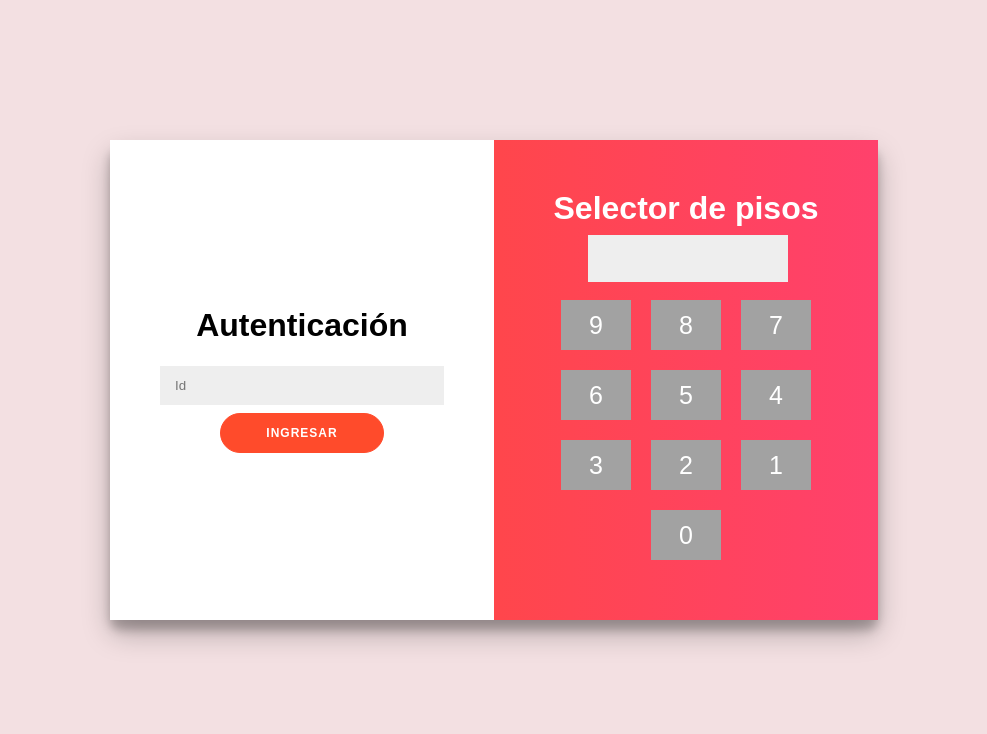
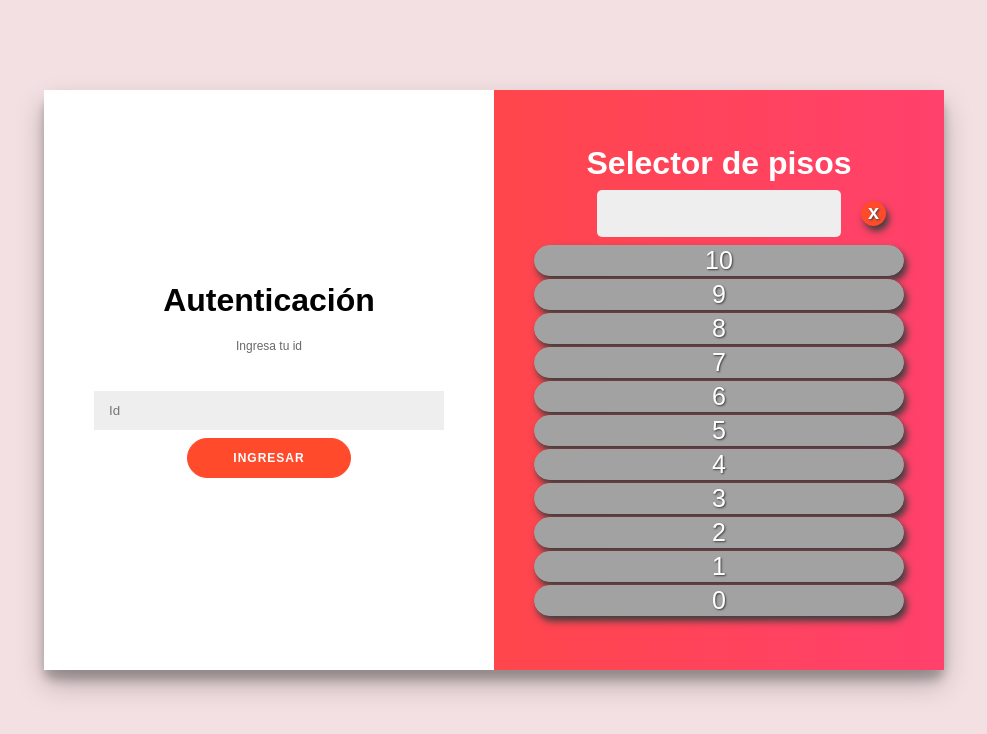
Before and after one commit to valentiaga/seleccion-piso-SD, a plain HTML site: page index.html in a window 1280 px wide. Shown: the whole page, without its empty margins (146-1133 px from the left). Drawn offline with Linux system fonts and the light colour scheme.

Commit message:
cambio botones interfaz grafica

```diff
--- a/index.html
+++ b/index.html
@@ -21,26 +21,22 @@
 				<div class="right-panel">
 					<h1>Selector de pisos</h1>
 					<div class="tecladoPisos">
-						<input id = 'input_piso' class="inputSeleccion" type="text" disabled>
+						<div class="seleccion">
+							<input class="inputSeleccion" type="text" disabled>
+							<div class="borrar">x</div>
+						</div>
 						<div class="pad">
-							<div class="row">
+							<div class="digit">10</div>
 							<div class="digit">9</div>
 							<div class="digit">8</div>
 							<div class="digit">7</div>
-							</div>
-							<div class="row">
 							<div class="digit">6</div>
 							<div class="digit">5</div>
 							<div class="digit">4</div>
-							</div>
-							<div class="row">
 							<div class="digit">3</div>
 							<div class="digit">2</div>
 							<div class="digit">1</div>
-							</div>
-							<div class="row">
 							<div class="digit">0</div>
-							</div>
 						</div>
 					</div>
 				</div>
--- a/selector.css
+++ b/selector.css
@@ -27,8 +27,9 @@ p {
 }
 
 span {
+	margin: 20px 0 30px;
 	font-size: 12px;
-	color: #FFFFFF;
+	color: #696969;
 }
 
 button {
@@ -36,12 +37,16 @@ button {
 	border: 1px solid #FF4B2B;
 	background-color: #FF4B2B;
 	color: #FFFFFF;
+	cursor: pointer;
 	font-size: 12px;
 	font-weight: bold;
 	padding: 12px 45px;
 	letter-spacing: 1px;
 	text-transform: uppercase;
-	transition: transform 80ms ease-in;
+
+	&:hover {
+		background-color: #ea3a1a;
+	}
 }
 
 form {
@@ -68,9 +73,8 @@ input {
 	border-radius: 10px;
 	box-shadow: 0 14px 28px rgba(0, 0, 0, 0.25), 0 10px 10px rgba(0, 0, 0, 0.22);
 	position: relative;
-	width: 768px;
-	max-width: 100%;
-	min-height: 480px;
+	width: 900px;
+	min-height: 580px;
 }
 
 .authentication-container {
@@ -81,7 +85,6 @@ input {
 	width: 50%;
 	z-index: 2;
 }
-
 
 .floor-container {
 	position: absolute;
@@ -120,12 +123,18 @@ input {
 	right: 0;
 }
 
+.pad{
+	display: grid;
+	grid-template-columns: 1fr;
+	grid-template-rows: repeat(11, 1fr);
+	grid-row-gap: 3px;
+}
+
 .tecladoPisos {
 	/* background-color: #eaeaea; */
 	align-items: center;
 	justify-content: center;
 	margin: 50 auto;
-	/* position: relative; */
 }
 
 .row{
@@ -135,30 +144,80 @@ input {
 }
 .digit {
 	background-color: #a2a2a2;
+	border: 1px solid 	#a2a2a2;
 	color: white;
 	cursor: pointer;
 	font-family: 'Mina', sans-serif;
 	font-size: 25px;
-	height: 50px;
-	margin: 10px;
-	line-height: 50px;
+	border-radius: 25px;
+	/* height: 10px; */
+	/* margin: 10px; */
+	/* line-height: 50px; */
 	text-align: center;
-	width: 70px;
+	width: 100%;
+	text-shadow: 1px 1px 2px rgb(63, 62, 62);
+	box-shadow: 3px 5px 7px 0px rgb(63, 62, 62);
 
 	&:hover {
 		background-color: #5d5d5d;
-		color: white;
 	}
 }
 
 
+.seleccion{
+	display: grid;
+	grid-template-columns: 1fr 3fr 1fr  1fr ;
+	grid-template-rows: 1fr;
+	grid-column-gap: 2px;
+
+}
+
 .inputSeleccion {
 	display: block;
-	border-radius: 10;
+	border-radius: 5px;
 	font-family: 'Mina', sans-serif;
 	font-size: 20px;
 	text-align: center;
-	margin-left: 37px;
+	margin-left:50 auto;
+	grid-column-start: 2;
+	grid-column-end: 4;
 	/* position: relative; */
-	width: 200px;
+	/* width: 200px; */
 }
+
+.borrar{
+	margin: auto;
+	display: block;
+	width: 25px;
+	height: 25px;
+	border-radius: 50%;
+	background-color: #FF4B2B;
+	color: #FFFFFF;
+	cursor: pointer;
+	font-size: 20px;
+	text-align: center;
+	font-weight: bold;
+	text-shadow: 1px 1px 2px rgb(63, 62, 62);
+	box-shadow: 3px 5px 7px 0px rgb(63, 62, 62);
+	grid-column: 4;
+
+	&:hover {
+		background-color: #ea3a1a;
+	}
+}
+
+.rfid{
+	background-color: white;
+	border-color: rgba(63, 62, 62, 0.155);
+	border-radius: 50%;
+	background-image:url('resources/rfid2.png');
+	background-repeat:no-repeat;
+	height:100px;
+	width: 100px;
+	background-size: 60px;
+	background-position:center;
+
+	&:hover {
+		background-color: #e3e3e3;
+	}
+}
```
Lines whose indentation alone changed are shown as unchanged.
